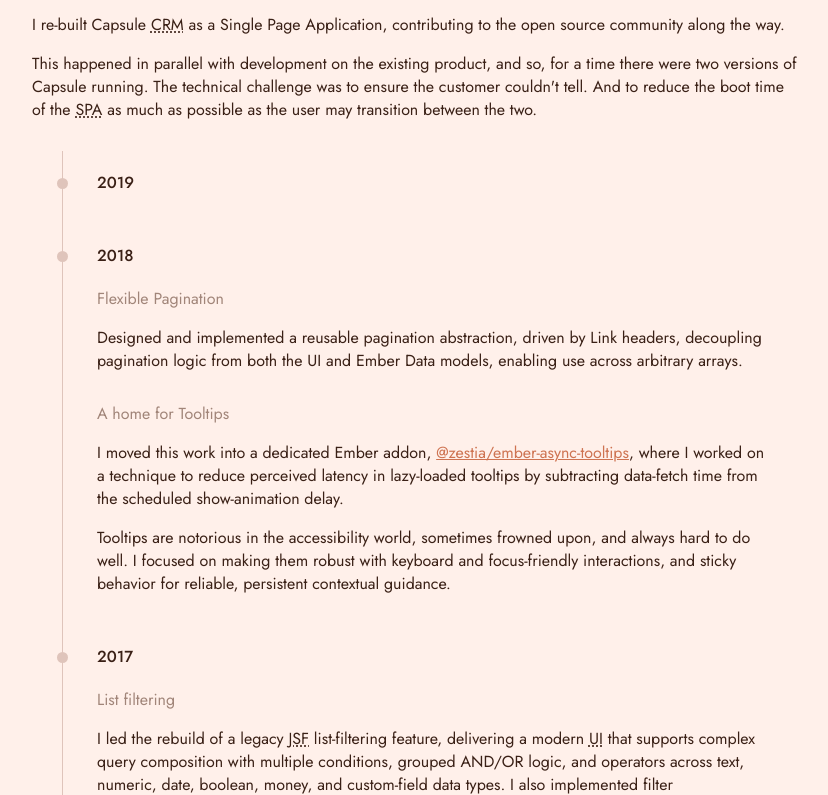
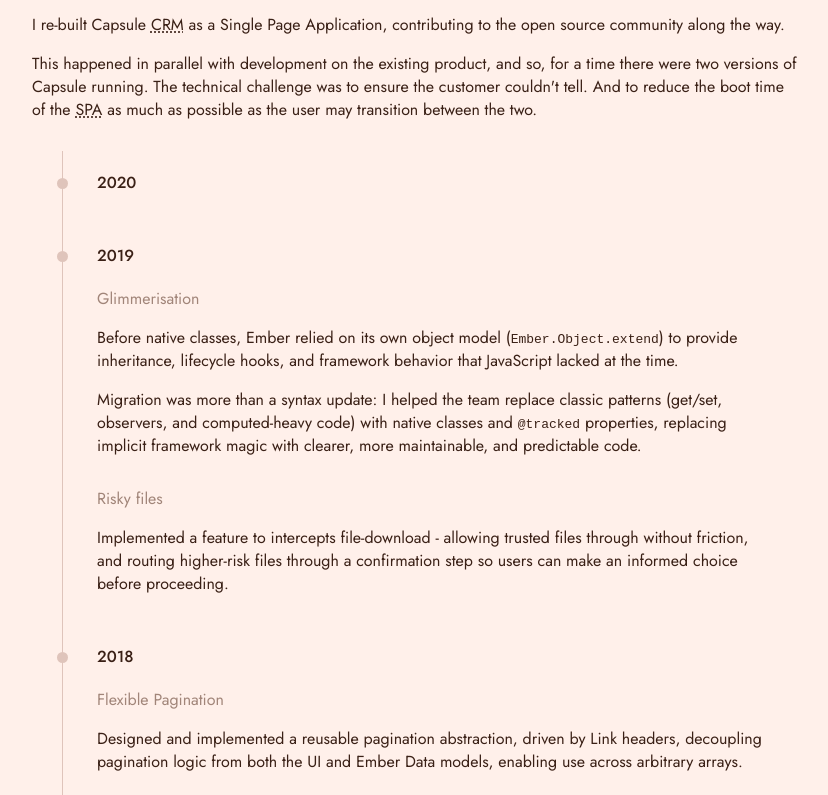
Before and after one commit to amk221/andrewkirwin.co.uk, a website built with Vite: page index.html in a window 1280 px wide. Shown: the part 399-1194 px from the top of the page, without its empty margins (224-1052 px from the left). Built offline with nearby package versions, Linux system fonts and the light colour scheme.

```diff
--- a/index.html
+++ b/index.html
@@ -69,11 +69,30 @@
 
           <ol class="timeline">
             <li>
+              <time>2020</time>
+
+              <h4></h4>
+            </li>
+
+            <li>
               <time>2019</time>
 
-              <h4></h4>
+              <h4>Glimmerisation</h4>
               <p>
+                Before native classes, Ember relied on its own object model (<code>Ember.Object.extend</code>)
+                to provide inheritance, lifecycle hooks, and framework behavior that JavaScript lacked at the time.
+              </p>
+              <p>
+                Migration was more than a syntax update: I helped the team replace classic patterns
+                (get/set, observers, and computed-heavy code) with native classes and <code>@tracked</code> properties,
+                replacing implicit framework magic with clearer, more maintainable, and predictable code.
+              </p>
 
+              <h4>Risky files</h4>
+              <p>
+                Implemented a feature to intercepts file-download - allowing trusted files through without friction, and
+                routing higher-risk files through a confirmation step so users can make an informed choice before
+                proceeding.
               </p>
             </li>
 
```
Also changed, not shown: 1 other file.
